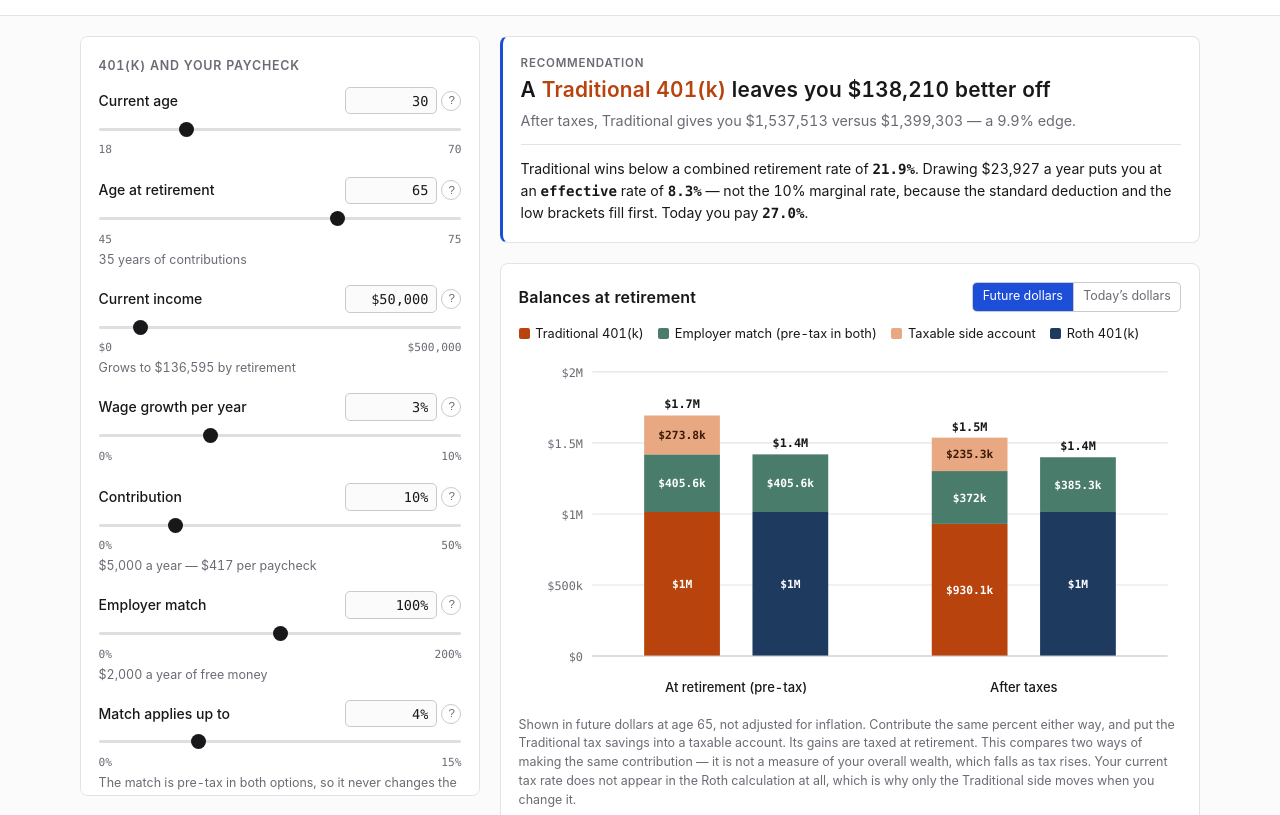
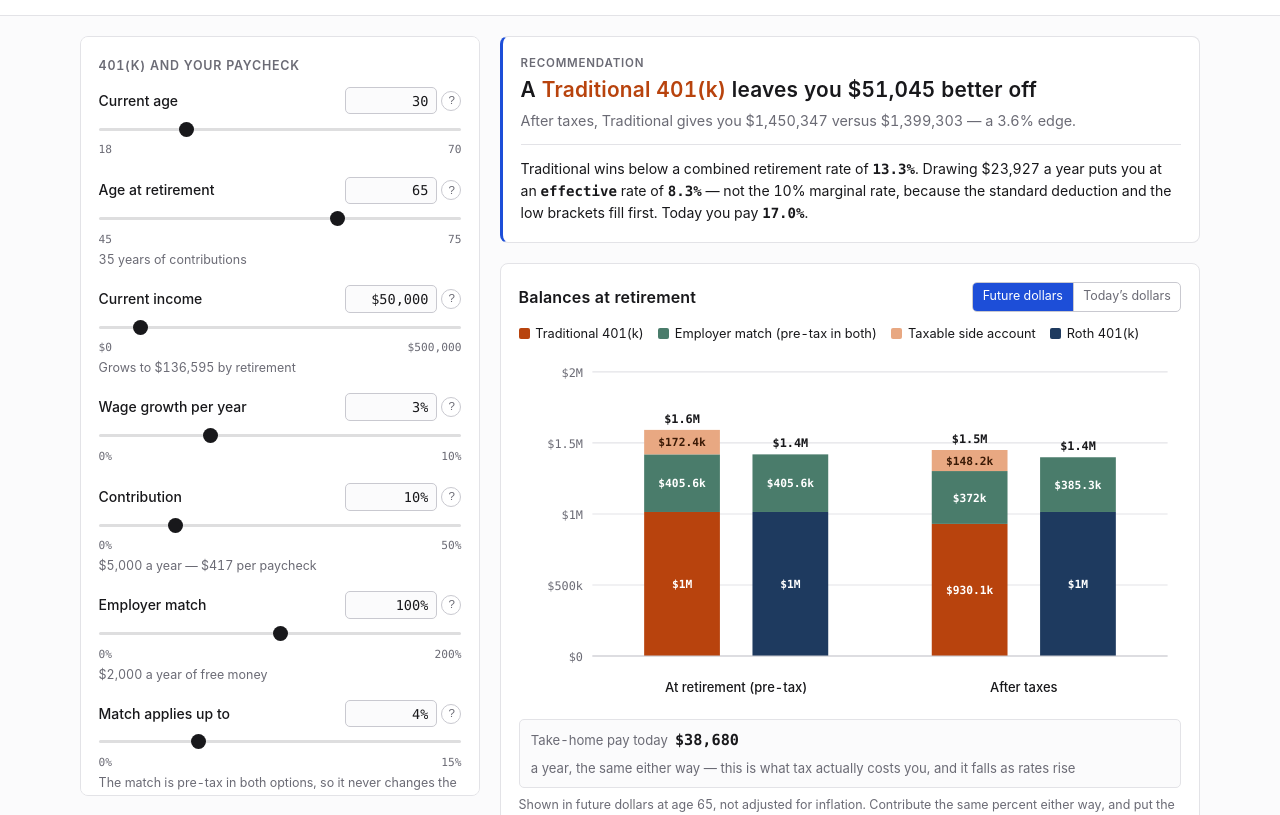
Before and after one commit to christopher-hou/christopher-hou.github.io, a plain HTML site: page roth-calculator/index.html in a window 1280 px wide. Shown: the part 73-888 px from the top of the page. Drawn offline with Linux system fonts and the light colour scheme.

Commit message:
Derive the current tax rate from income instead of accepting any number
The current tax rate was a free-floating input, so at a $50,000 salary the
field would accept 50% even though the deduction is really worth about 12%.
The model then swept 50% of every contribution into the side account while
tax had refunded only 12%, and that invented difference is what made a
higher tax rate look like it left you wealthier.

The rate is now derived from income by default, valuing the deduction at
what the brackets actually refund on the sheltered slice. The typed field is
hidden unless you opt into flat mode, where an unsupported rate produces a
warning and visibly divergent take-home pay.

Also adds today's take-home pay directly beneath the chart.

Co-Authored-By: Claude Opus 5 <noreply@anthropic.com>

```diff
--- a/roth-calculator/assets/css/calculator.css
+++ b/roth-calculator/assets/css/calculator.css
@@ -457,3 +457,16 @@ details > summary + * { margin-top: 0.85rem; }
 }
 .popover[data-placement="below"]::after { top: -5px; }
 .popover[data-placement="above"]::after { bottom: -5px; transform: rotate(225deg); }
+
+/* Today's take-home pay, sat under the retirement chart as the counterweight
+   to a Traditional stack that grows with the tax rate. */
+.takehome-strip {
+  display: flex; align-items: baseline; flex-wrap: wrap; gap: 0.45rem;
+  margin-top: 0.7rem; padding: 0.55rem 0.7rem;
+  background: var(--bg); border: 1px solid var(--border); border-radius: 5px;
+  font-size: 0.82rem;
+}
+.takehome-strip[hidden] { display: none; }
+.takehome-strip .strip-label { color: var(--text-muted); }
+.takehome-strip strong { font-family: var(--mono); font-size: 0.95rem; }
+.takehome-strip .strip-note { color: var(--text-muted); }
--- a/roth-calculator/assets/js/app.js
+++ b/roth-calculator/assets/js/app.js
@@ -307,12 +307,20 @@ function hintFor(key, result) {
       return inputs.otherRetirementIncome > 0
         ? 'Fills the low brackets first, taxing withdrawals higher'
         : 'Social Security, pension or similar (today\u2019s dollars)';
+    case 'currentTaxMode':
+      return result.currentTaxMode === 'brackets'
+        ? `Your deduction is worth ${formatPercent(result.currentFederalRate, 1)} federal`
+          + ` — ${formatPercent(result.currentCombinedRate, 1)} with state`
+        : '';
     case 'currentFederalRate':
       return bracketLabel(inputs.currentFederalRate);
     case 'retirementFederalRate':
       return bracketLabel(inputs.retirementFederalRate);
     case 'currentStateRate':
-      return `Combined rate today: ${formatPercent(result.currentCombinedRate, 1)}`;
+      return `Combined rate today: ${formatPercent(result.currentCombinedRate, 1)}`
+        + (result.currentTaxMode === 'brackets'
+          ? ` (${formatPercent(result.currentFederalRate, 1)} federal, worked out from your income)`
+          : '');
     case 'retirementStateRate':
       return result.retirementTaxMode === 'brackets'
         ? `Projected combined rate: ${formatPercent(result.traditional.retirementRate, 1)} on Traditional withdrawals`
@@ -509,6 +517,7 @@ function renderCharts(result) {
   $('chart-legend').innerHTML = legend.map(swatch).join('');
 
   $('chart-note').textContent = noteFor(result);
+  renderTakeHomeStrip(result);
 
   const deflate = (value, year) => (basis === 'real'
     ? value / Math.pow(1 + inputs.inflation, year)
@@ -540,6 +549,32 @@ function renderCharts(result) {
     { label: investing ? 'Traditional + match + side account' : 'Traditional + match', tone: 'trad' },
     { label: hasMatch ? 'Roth + match' : 'Roth', tone: 'roth' },
   ].map(swatch).join('');
+}
+
+/**
+ * The growing Traditional stack invites "more tax, more money". Showing
+ * today's take-home pay directly beneath it makes the other half of the
+ * picture impossible to miss.
+ * @param {ReturnType<typeof project>} result
+ */
+function renderTakeHomeStrip(result) {
+  const strip = $('takehome-strip');
+  if (!strip) return;
+  const b = paycheckBreakdown(inputs, result);
+
+  if (b.contribution.roth === 0 && b.gross === 0) { strip.hidden = true; return; }
+  strip.hidden = false;
+
+  const same = Math.abs(b.takeHome.trad - b.takeHome.roth) < 5;
+  strip.innerHTML = same
+    ? `<span class="strip-label">Take-home pay today</span>`
+      + `<strong>${formatCurrency(b.takeHome.roth)}</strong>`
+      + `<span class="strip-note">a year, the same either way \u2014 this is what tax actually `
+      + `costs you, and it falls as rates rise</span>`
+    : `<span class="strip-label">Take-home pay today</span>`
+      + `<strong>${formatCurrency(b.takeHome.trad)}</strong>`
+      + `<span class="strip-note">Traditional vs `
+      + `${formatCurrency(b.takeHome.roth)} Roth</span>`;
 }
 
 function noteFor(result) {
--- a/roth-calculator/assets/js/engine.js
+++ b/roth-calculator/assets/js/engine.js
@@ -1,5 +1,7 @@
 // @ts-check
-import { deferralLimitForAge, incrementalEffectiveRate, federalTaxOwed } from './tax.js';
+import {
+  deferralLimitForAge, incrementalEffectiveRate, federalTaxOwed, deductionRateOnSlice,
+} from './tax.js';
 import { DEFERRAL_LIMIT_2026, STANDARD_DEDUCTION_2026 } from './tax-data.js';
 
 /**
@@ -58,6 +60,19 @@ export const TAX_SAVINGS_TREATMENTS = Object.freeze([
   },
 ].map(Object.freeze));
 
+export const CURRENT_TAX_MODES = Object.freeze([
+  {
+    value: 'brackets',
+    label: 'Work it out from my income',
+    detail: 'Values the deduction at what the 2026 brackets actually refund on it. Keeps the rate honest, so it can only move when your income does.',
+  },
+  {
+    value: 'flat',
+    label: 'Use a rate I enter',
+    detail: 'Lets you type a rate. Entering one your income does not support will overstate the Traditional tax saving, and the tool will say so.',
+  },
+].map(Object.freeze));
+
 export const RETIREMENT_TAX_MODES = Object.freeze([
   {
     value: 'brackets',
@@ -93,6 +108,7 @@ export function defaultInputs() {
     rateOfReturn: 0.07,
     inflation: 0.025,
     payFrequency: 'monthly',
+    currentTaxMode: 'brackets',
     currentFederalRate: 0.22,
     currentStateRate: 0.05,
     retirementTaxMode: 'brackets',
@@ -143,7 +159,16 @@ export function project(inputs) {
     ? /** @type {'brackets'|'flat'} */ (inputs.retirementTaxMode)
     : 'brackets';
 
-  const currentRate = num(inputs.currentFederalRate) + num(inputs.currentStateRate);
+  const currentTaxMode = CURRENT_TAX_MODES.some((m) => m.value === inputs.currentTaxMode)
+    ? /** @type {'brackets'|'flat'} */ (inputs.currentTaxMode)
+    : 'brackets';
+  // Deriving this from income is what makes the comparison safe: a typed rate
+  // the income cannot support inflates the Traditional tax saving, which used
+  // to make a higher tax rate look like it left you wealthier.
+  const currentFederalRate = currentTaxMode === 'brackets'
+    ? deductionRateOnSlice(income, income * contributionPercent)
+    : num(inputs.currentFederalRate);
+  const currentRate = currentFederalRate + num(inputs.currentStateRate);
   const retirementStateRate = num(inputs.retirementStateRate);
   const withdrawalRate = Math.max(0, num(inputs.withdrawalRate, 0.04));
   const otherRetirementIncome = Math.max(0, num(inputs.otherRetirementIncome));
@@ -306,6 +331,8 @@ export function project(inputs) {
     totalContributions: totalRothContributions,
     totalTraditionalContributions: totalTradContributions,
     everCapped,
+    currentTaxMode,
+    currentFederalRate,
     currentCombinedRate: currentRate,
     // Kept for display: what the Traditional retiree actually pays.
     retirementCombinedRate: tradRetirementRate,
--- a/roth-calculator/assets/js/fields.js
+++ b/roth-calculator/assets/js/fields.js
@@ -1,5 +1,7 @@
 // @ts-check
-import { PAY_FREQUENCIES, TAX_SAVINGS_TREATMENTS, RETIREMENT_TAX_MODES } from './engine.js';
+import {
+  PAY_FREQUENCIES, TAX_SAVINGS_TREATMENTS, RETIREMENT_TAX_MODES, CURRENT_TAX_MODES,
+} from './engine.js';
 
 /**
  * @typedef {Object} Field
@@ -66,8 +68,17 @@ export const FIELDS = Object.freeze([
   },
 
   {
+    key: 'currentTaxMode', label: 'Tax rate today', kind: 'select',
+    options: CURRENT_TAX_MODES.map((m) => ({
+      value: m.value, label: m.label, detail: m.detail,
+    })),
+    group: 'taxes',
+    help: 'How your current tax rate is set. Working it out from your income values the deduction at what the brackets really refund, so the rate can only change when your income does.',
+  },
+  {
     key: 'currentFederalRate', label: 'Federal tax rate now', kind: 'percent',
     min: 0, max: 50, step: 1, group: 'taxes', estimator: true,
+    visibleWhen: (i) => i.currentTaxMode === 'flat',
     help: 'Your marginal federal rate today — the rate on your next dollar of income. Use Estimate to derive it from the 2026 single-filer brackets.',
   },
   {
--- a/roth-calculator/assets/js/tax.js
+++ b/roth-calculator/assets/js/tax.js
@@ -117,6 +117,31 @@ export function estimateRetirementMarginalRate(
 }
 
 /**
+ * The rate a pre-tax deduction is actually worth: the tax it removes, divided
+ * by its size.
+ *
+ * This is the right number for valuing a Traditional contribution, and it is
+ * not the same as a marginal rate. A deferral large enough to straddle a
+ * bracket boundary is worth a blend of the two rates, and one that reaches
+ * below the standard deduction is worth nothing at all.
+ *
+ * @param {number} wages gross wages before the deferral
+ * @param {number} deduction the pre-tax amount deferred
+ * @param {number} [standardDeduction]
+ * @returns {number}
+ */
+export function deductionRateOnSlice(
+  wages,
+  deduction,
+  standardDeduction = STANDARD_DEDUCTION_2026,
+) {
+  if (!Number.isFinite(deduction) || deduction <= 0) return 0;
+  const taxable = (w) => Math.max(0, w - standardDeduction);
+  const saved = federalTaxOwed(taxable(wages)) - federalTaxOwed(taxable(wages - deduction));
+  return Math.max(0, saved / deduction);
+}
+
+/**
  * Long-term capital gains rate implied by a gross income.
  * @param {number} grossIncome
  * @param {number} [deduction]
--- a/roth-calculator/index.html
+++ b/roth-calculator/index.html
@@ -81,6 +81,7 @@
         </div>
         <div class="legend" id="chart-legend"></div>
         <div class="chart-wrap" id="bar-chart"></div>
+        <p class="takehome-strip" id="takehome-strip" hidden></p>
         <p class="chart-note" id="chart-note"></p>
       </div>
 
```
